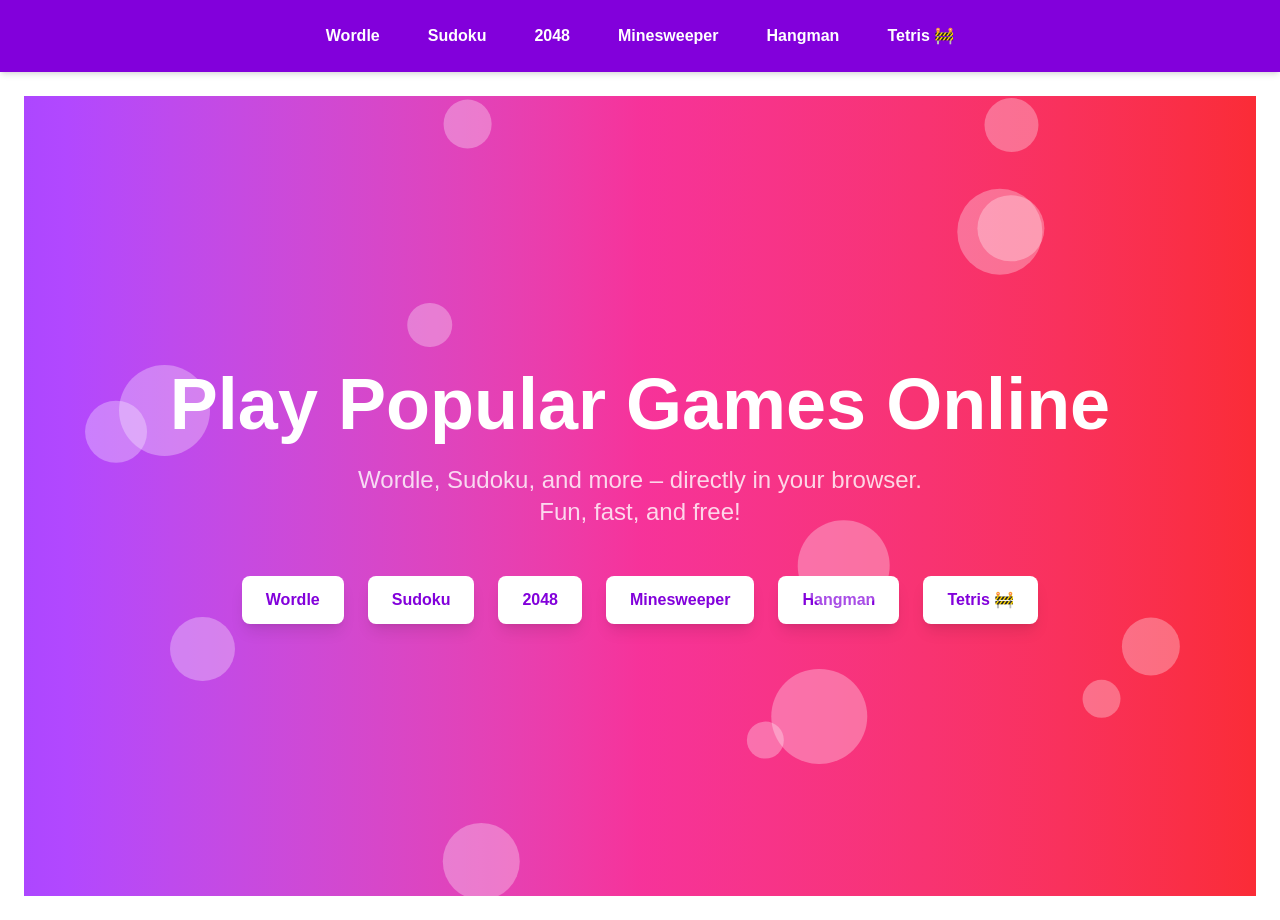
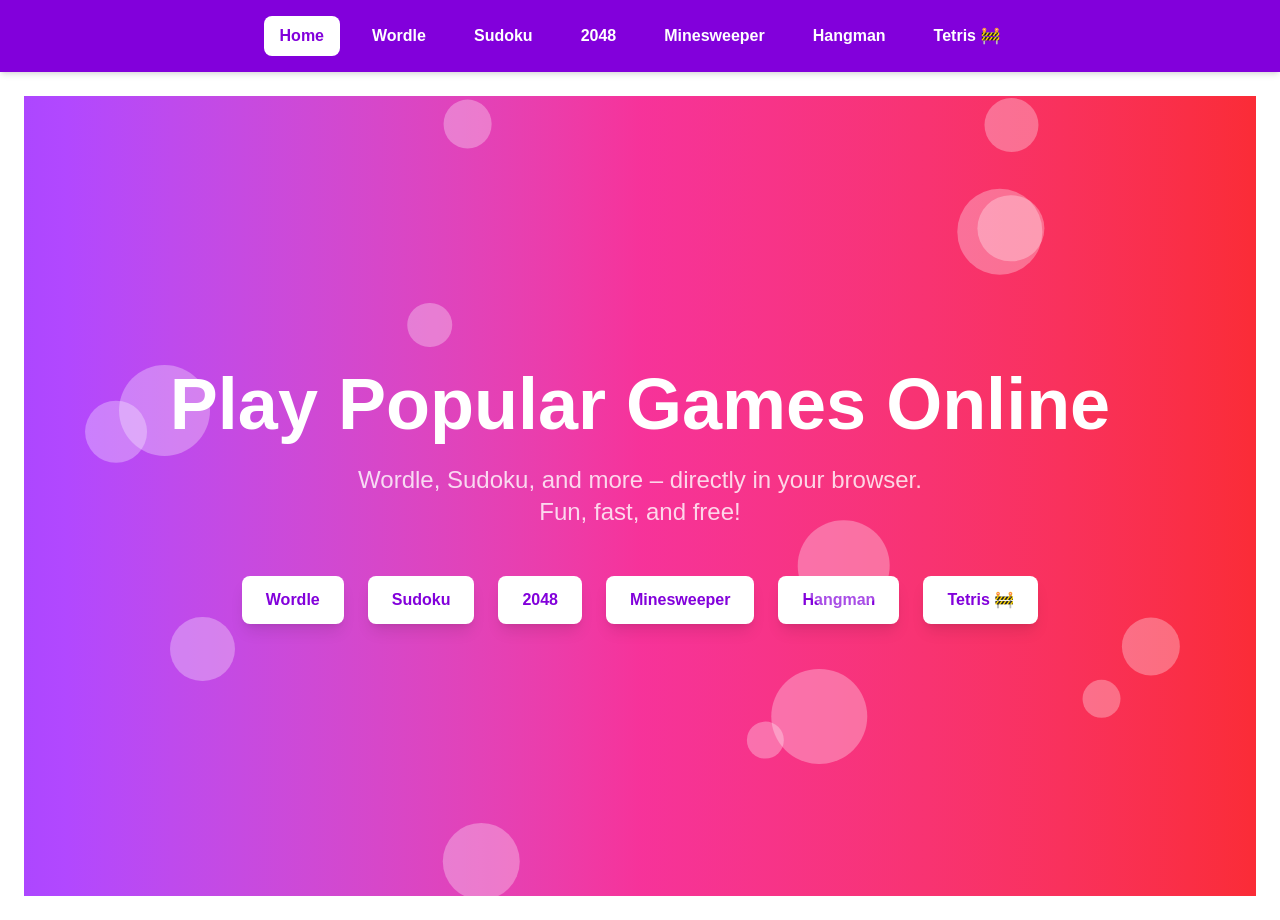
Before and after one commit to chetanbasuray/online-games, a Next.js app: page / in a window 1280 px wide. Built offline with nearby package versions, Linux system fonts and the light colour scheme.

Commit message:
add home button

```diff
--- a/app/components/NavBar.js
+++ b/app/components/NavBar.js
@@ -8,7 +8,18 @@
   const pathname = usePathname();
 
   return (
-    <nav className="bg-purple-700 text-white p-4 shadow-md flex flex-wrap gap-4 justify-center">
+    <nav className="bg-purple-700 text-white p-4 shadow-md flex flex-wrap gap-4 justify-center items-center">
+      {/* Home link */}
+      <Link
+        href="/"
+        className={`px-4 py-2 rounded-lg font-semibold transition ${
+          pathname === "/" ? "bg-white text-purple-700" : "hover:bg-white/30"
+        }`}
+      >
+        Home
+      </Link>
+
+      {/* Game links */}
       {GAMES.map((game) => {
         const isActive = pathname === game.path;
         return (
```
